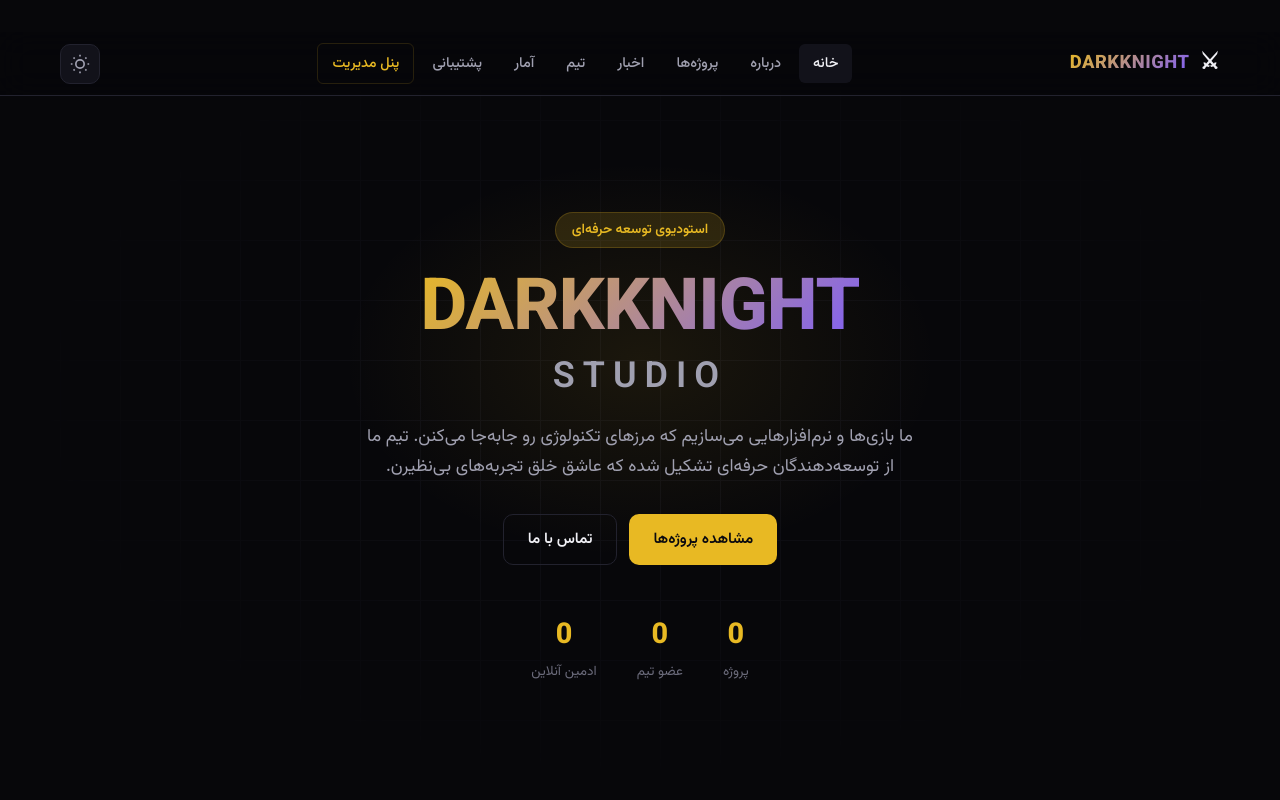
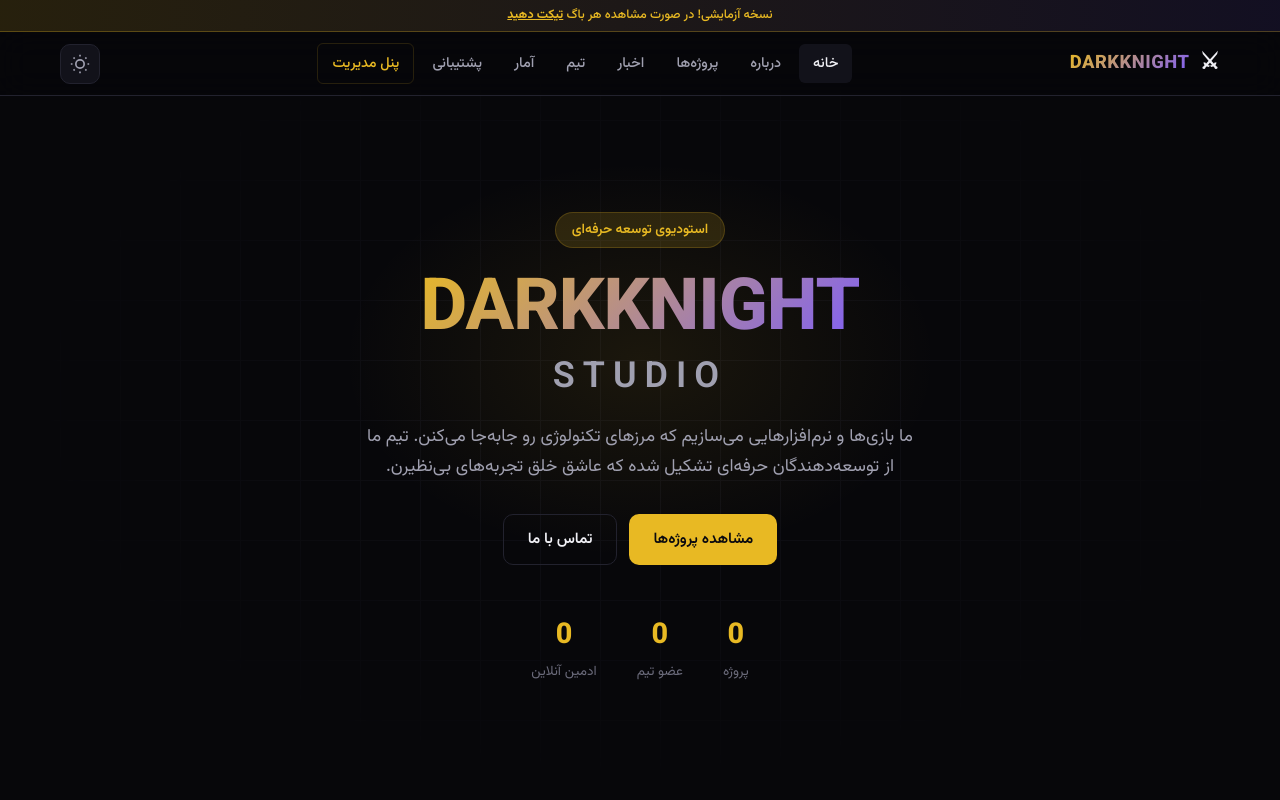
Before and after one commit to Commander004/darkknightstudio-website, a plain HTML site: page index.html in a window 1280 px wide. Shown: the top 800 px of the page. Drawn offline with nearby package versions, Linux system fonts and the light colour scheme; no server answers.

Commit message:
Add experimental version notice near top menu

```diff
--- a/index.html
+++ b/index.html
@@ -19,6 +19,11 @@
 </head>
 <body>
   <div id="app">
+    <!-- Beta Banner -->
+    <div class="beta-banner">
+      <span>نسخه آزمایشی! در صورت مشاهده هر باگ <a href="support.html">تیکت دهید</a></span>
+    </div>
+
     <!-- Maintenance Overlay -->
     <div id="maintenance-overlay" class="maintenance-overlay hidden">
       <div class="maintenance-content">
```
